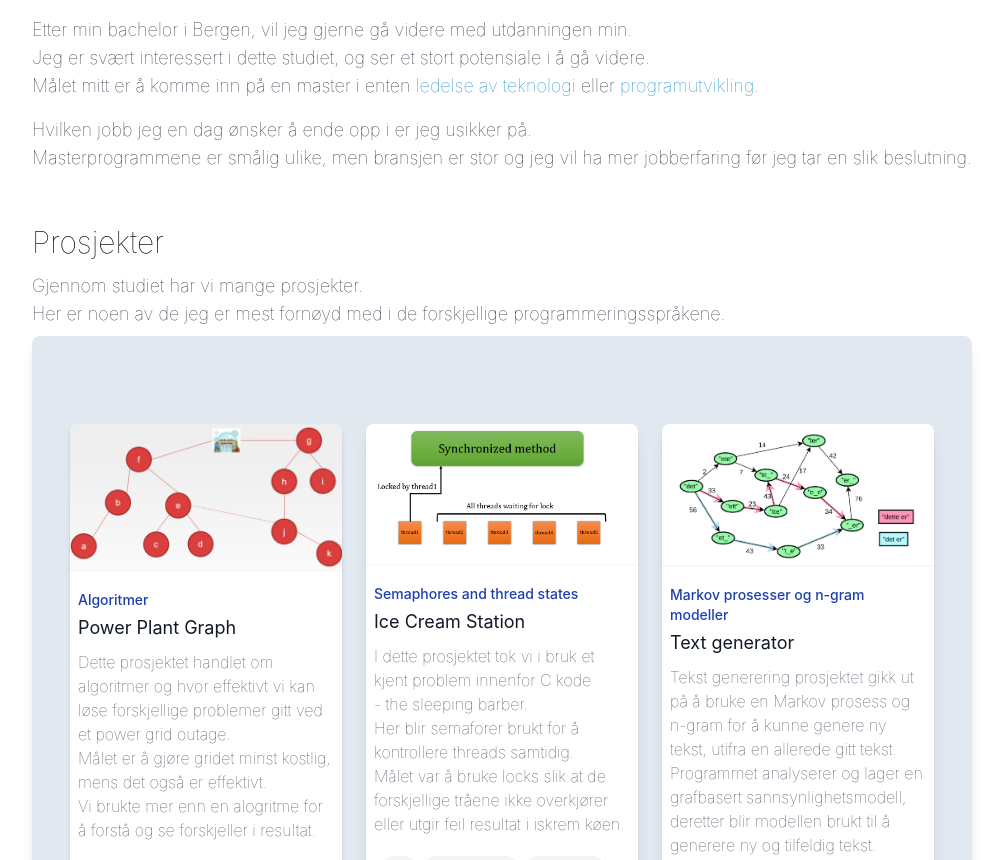
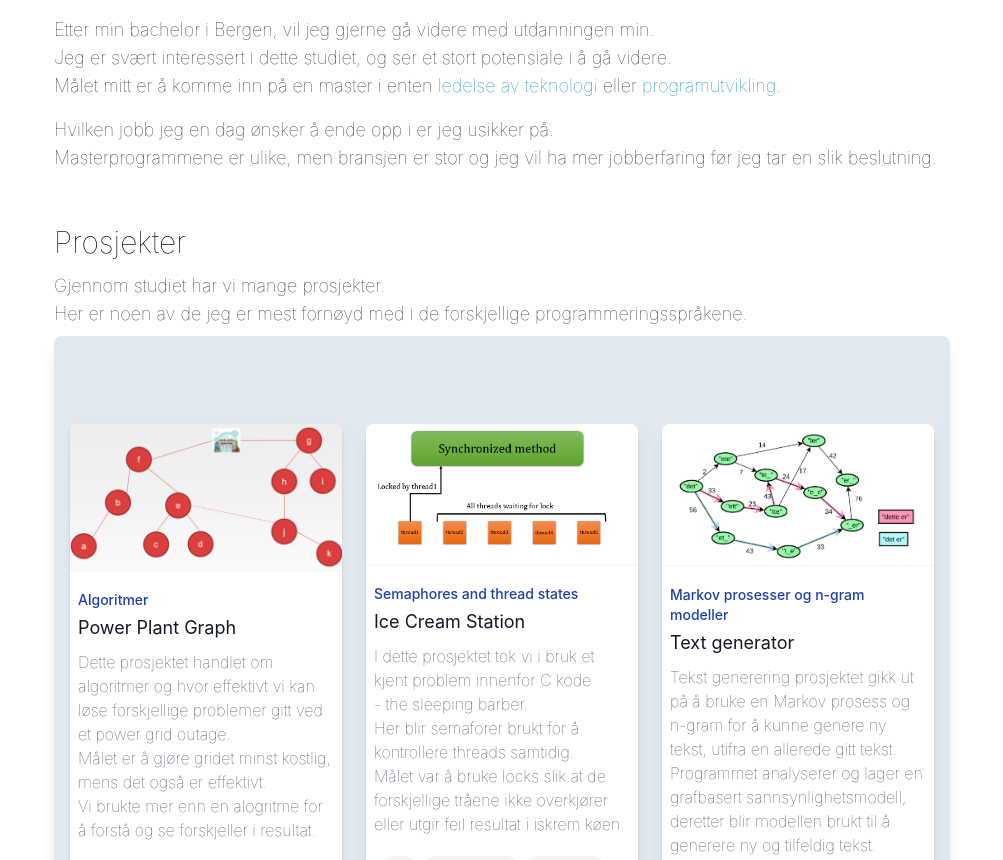
Before and after one commit to oskarhogseth/portfolio, a Next.js app: page / in a window 1280 px wide. Shown: the part 1152-2012 px from the top of the page, without its empty margins (138-1141 px from the left). Built offline with nearby package versions, Linux system fonts and the light colour scheme.

Commit message:
final touch

```diff
--- a/pages/index.js
+++ b/pages/index.js
@@ -136,7 +136,7 @@ export default function Home() {
 
               <p className='text-md py-2 leading-8 text-gray-800 md:text-lg dark:text-white'>
                 Hvilken jobb jeg en dag ønsker å ende opp i er jeg usikker på. <br/>
-                Masterprogrammene er smålig ulike, men bransjen er stor og
+                Masterprogrammene er ulike, men bransjen er stor og
                 jeg vil ha mer jobberfaring før jeg tar en slik beslutning.
               </p>
 
```
